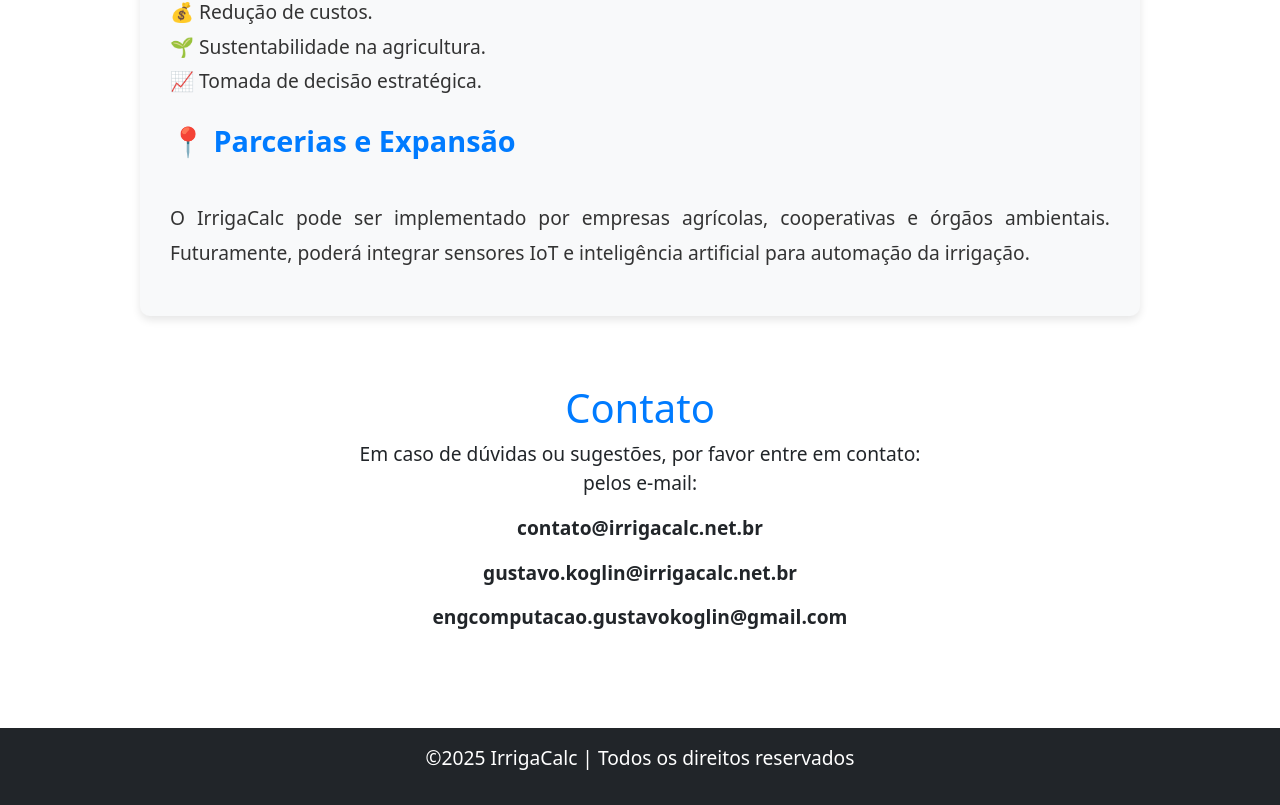
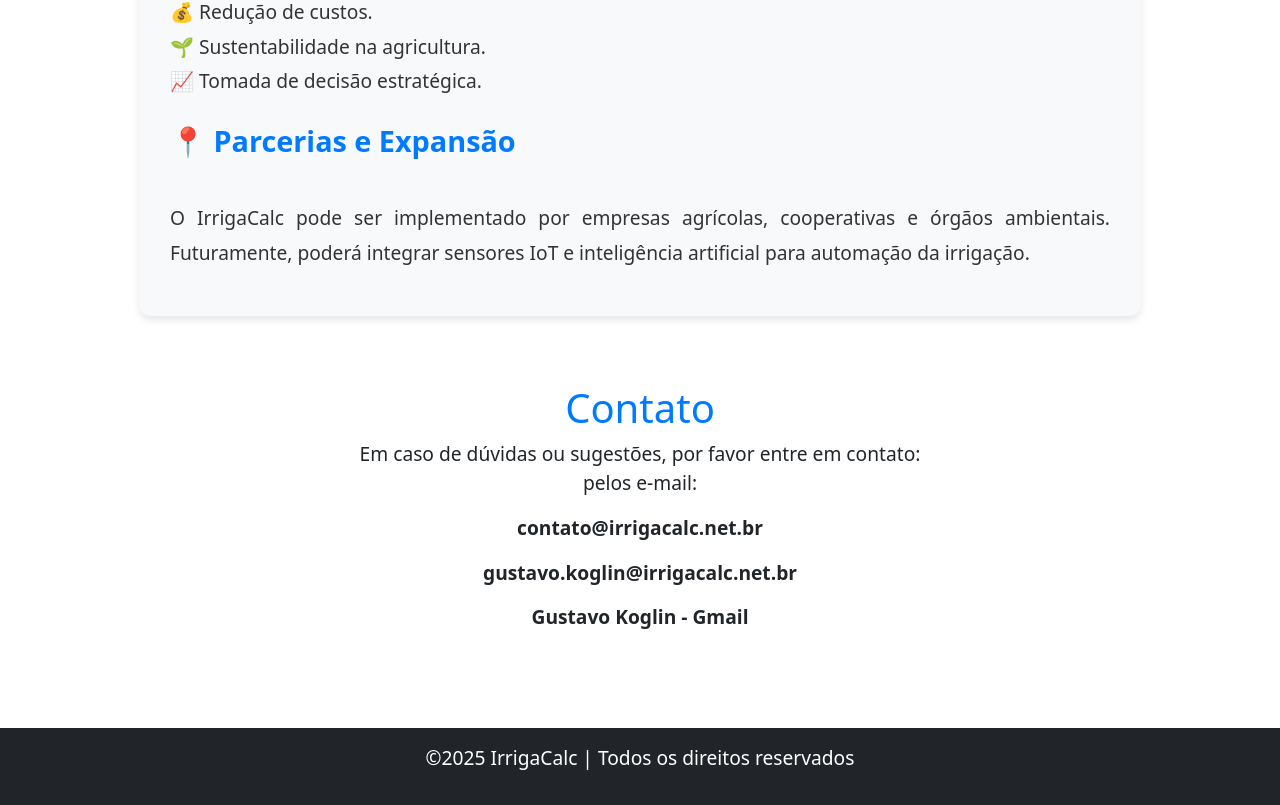
Before and after one commit to GustavoKoglin/IrrigaCalc_Front, an Angular app in the folder IrrigaCalc_Front/: page /#/contato in a window 1280 px wide. Before the commit this address led to /#/. Shown: the part 2226-3031 px from the top of the page. Built offline with nearby package versions, Linux system fonts and the light colour scheme.

Commit message:
Atualização do email

```diff
--- a/IrrigaCalc_Front/src/app/components/contact/contact.component.html
+++ b/IrrigaCalc_Front/src/app/components/contact/contact.component.html
@@ -22,6 +22,6 @@
     gustavo.koglin&#64;irrigacalc.net.br
   </a></p>
   <p><a href="mailto:engcomputacao.gustavokoglin@gmail.com" class="email-link">
-    engcomputacao.gustavokoglin&#64;gmail.com
+    Gustavo Koglin - Gmail
   </a></p>
 </div>
```
